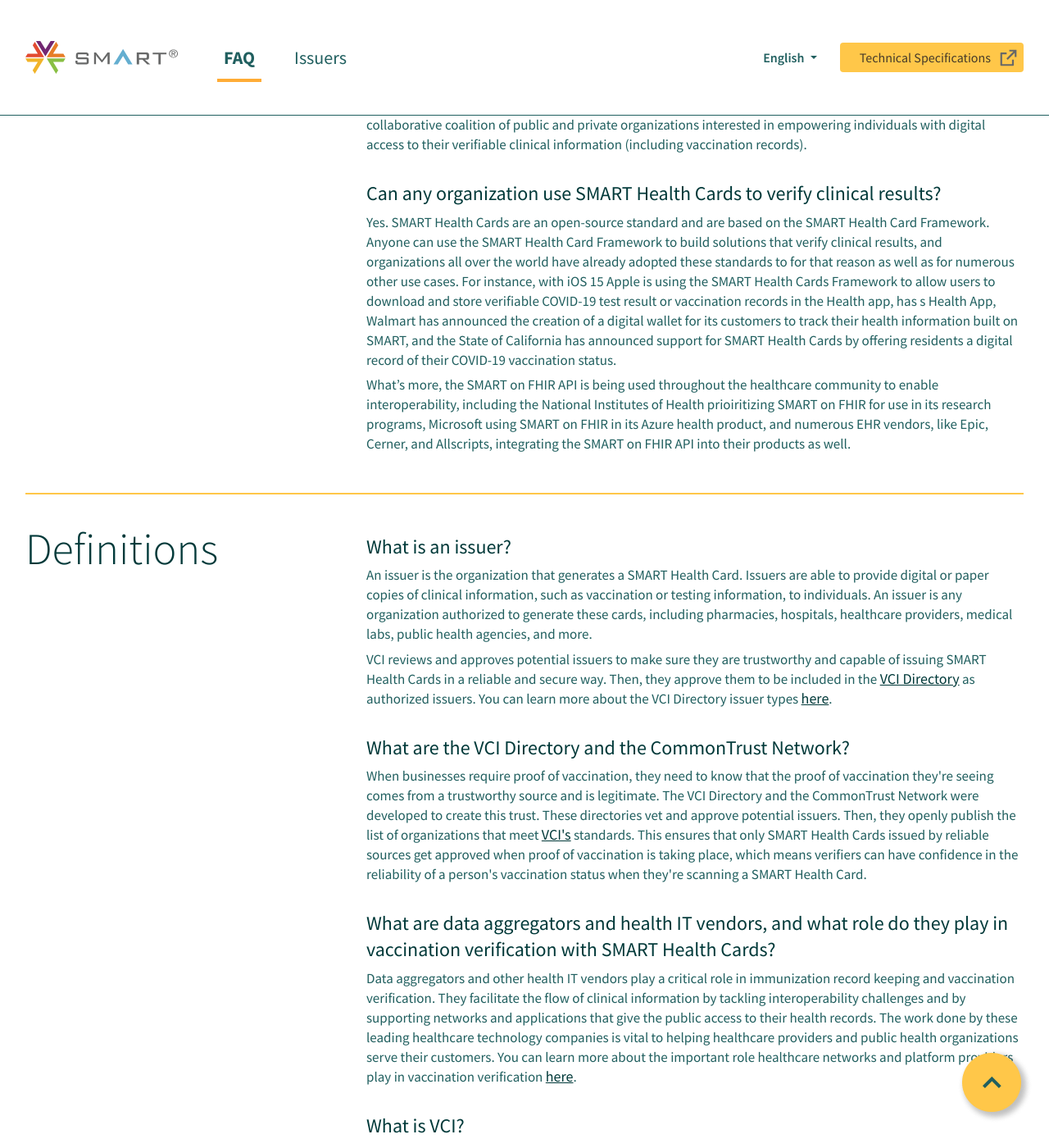
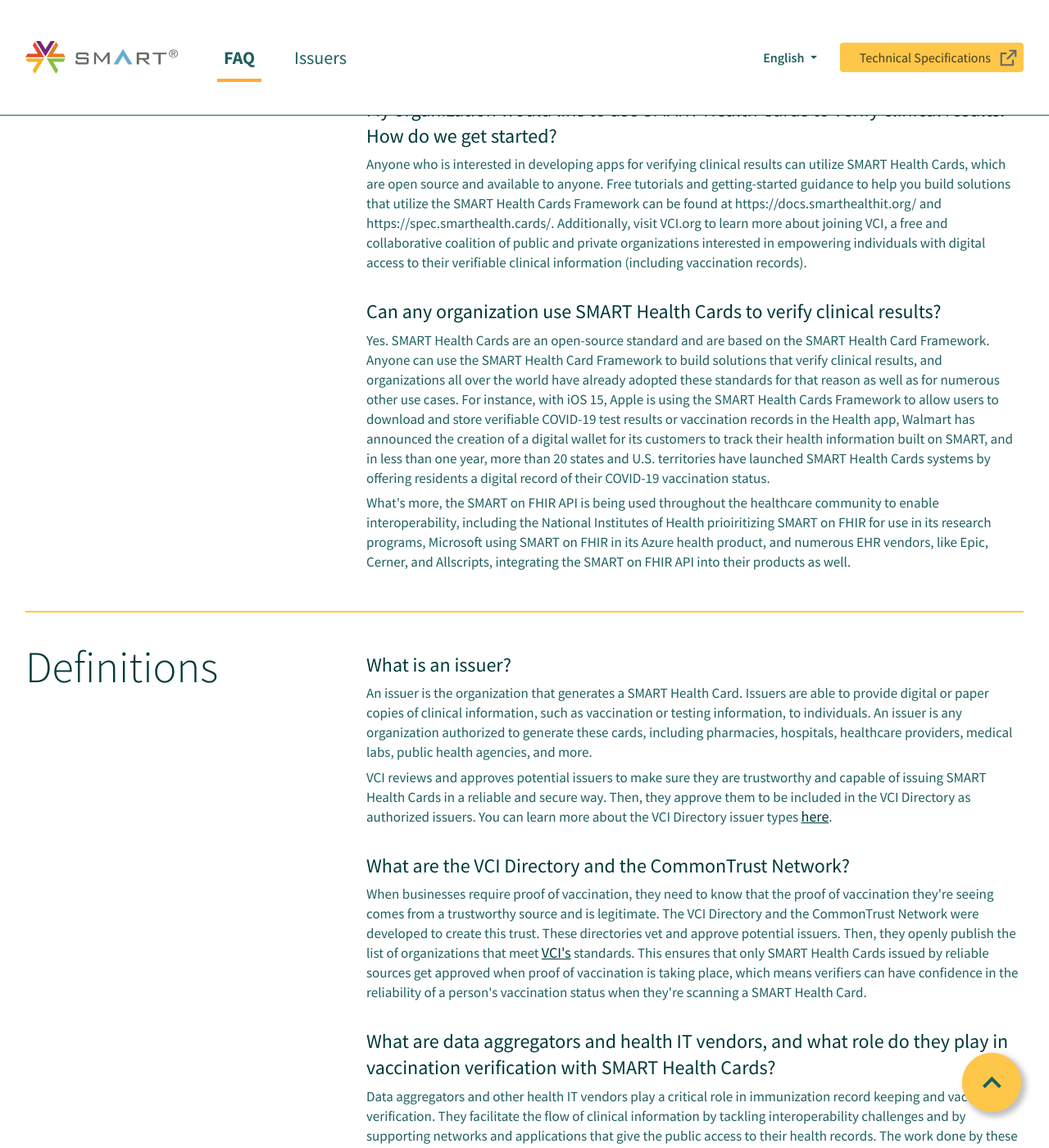
Before and after one commit to smart-health-cards/staging, a Jekyll site: the page built from en/faq.html, in a window 1280 px wide and 1400 px high, scrolled down 4737 px. Shown: the whole window at 82% size. Built offline with Jekyll 4.4.1, drawn with Linux system fonts in a browser that asks for light colours; some of the changed text lies outside the part shown.

Commit message:
Weekly updates for week of 2/28/22 - New states in issuers state list - Update JSON from VCI git repo - Copy edits on Issuers page - Copy/link edits on FAQ page

```diff
--- a/css/main.css
+++ b/css/main.css
@@ -371,6 +371,11 @@
 
     color: #205F5F;
 }
+
+.answer + ul li a {
+    font-size: inherit;
+    line-height: inherit;
+}
 /* /FAQ Page */
 
 /* Issuers Page */
--- a/en/faq.html
+++ b/en/faq.html
@@ -44,7 +44,7 @@
                                 <a href="#I-don't-have-a-SMART-Health-Card.-Can-I-get-one">I don't have a SMART Health Card. Can I get one?  </a>
                             </li>
                             <li>
-                                <a href="#I-dont-have-a-smart-phone-internet-access-andor-a-printer-Can-I-still-get-and-use-a-SMART-Health-Card">I don’t have a smart phone, internet access, and/or a printer. Can I still get and use a SMART Health Card?  </a>
+                                <a href="#I-dont-have-a-smart-phone-internet-access-andor-a-printer-Can-I-still-get-and-use-a-SMART-Health-Card">I don't have a smart phone, internet access, and/or a printer. Can I still get and use a SMART Health Card?  </a>
                             </li>
                             <li>
                                 <a href="#Is-there-a-fee-to-use-a-SMART-Health-Card">Is there a fee to use a SMART Health Card?  </a>
@@ -53,7 +53,7 @@
                                 <a href="#Will-my-SMART-Health-Card-be-accepted-everywhere-that-asks-for-my-COVID-19-vaccination-or-test-status">Will my SMART Health Card be accepted everywhere that asks for my COVID-19 vaccination or test status?  </a>
                             </li>
                             <li>
-                                <a href="#I-dont-wish-to-use-a-SMART-Health-Card-How-do-I-opt-out">I don’t wish to use a SMART Health Card. How do I opt out?  </a>
+                                <a href="#I-dont-wish-to-use-a-SMART-Health-Card-How-do-I-opt-out">I don't wish to use a SMART Health Card. How do I opt out?  </a>
                             </li>
                             <li>
                                 <a href="#Can-I-delete-or-destroy-my-SMART-Health-Card">Can I delete or destroy my SMART Health Card? </a>
@@ -62,7 +62,7 @@
                                 <a href="#What-if-the-information-on-my-SMART-Health-Card-is-wrong">What if the information on my SMART Health Card is wrong? </a>
                             </li>
                             <li>
-                                <a href="#Can-I-present-my-childs-or-parents-SMART-Health-Card-on-their-behalf">Can I present my child’s/parent’s SMART Health Card on their behalf? </a>
+                                <a href="#Can-I-present-my-childs-or-parents-SMART-Health-Card-on-their-behalf">Can I present my child's/parent's SMART Health Card on their behalf? </a>
                             </li>
                         </ul>
 
@@ -199,7 +199,7 @@
                             <a href="faq.html#How-can-I-get-a-SMART-Health-Card" class="question">How can I get a SMART Health Card?  </a>
                         </p>
                         <p class="answer">
-                            SMART Health Cards may come from any organization that has your clinical information, such as a pharmacy, doctor’s office, or state registry. You can find a <a href="https://www.commontrustnetwork.org/verifier-list">list of issuers here</a>. Here are some of the ways you may get a SMART Health Card from them:
+                            SMART Health Cards may come from any organization that has your clinical information, such as a pharmacy, doctor's office, or state registry. You can find a <a href="issuers.html">list of issuers here</a>. Here are some of the ways you may get a SMART Health Card from them:
                             <ul>
                                 <li>
                                     A paper copy may be handed to you by the organization at the time of your visit.
@@ -213,6 +213,11 @@
                                 <li>
                                     You may connect your health records to an app that supports SMART Health Cards.
                                 </li>
+                                <ul>
+                                    <li>iPhone users can add their Digital Vaccine Record to Apple Health and Apple Wallet by following instructions <a href="https://support.apple.com/en-us/HT212752" target="_blank">here</a>.</li>
+                                    <li>Android users who use Google Pay can add their Digital Vaccine Record to Google Pay by following instructions <a href="https://support.google.com/googlepay/answer/10890261?hl=en&visit_id=637763309636548388-1782424968&rd=1" taregt="_blank">here</a>.</li>
+                                    <li>Samsung Pay users can add their Digital Vaccine Record to Samsung Pay by following instructions <a href="https://news.samsung.com/us/samsung-pay-smart-health-vaccine-cards-covid19-common-project-foundation/" target="_blank">here</a>.</li>
+                                </ul>
                             </ul>
                         </p>
                     </div>
@@ -225,7 +230,7 @@
                             <a href="faq.html#I-don't-have-a-SMART-Health-Card.-Can-I-get-one" class="question">I don't have a SMART Health Card. Can I get one? </a>
                         </p>
                         <p class="answer">
-                            The organization that has your clinical records may be able to give you one. Additionally, you can find a <a href="https://www.commontrustnetwork.org/verifier-list">list of issuers here</a>.
+                            The organization that has your clinical records may be able to give you one. Additionally, you can find a <a href="issuers.html">list of issuers here</a>.
                         </p>
                     </div>
                 </div>
@@ -234,7 +239,7 @@
                     <div class="col-12">
                         <a name="I-dont-have-a-smart-phone-internet-access-andor-a-printer-Can-I-still-get-and-use-a-SMART-Health-Card" class="anchor"></a>
                         <p class="question">
-                            <a href="faq.html#I-dont-have-a-smart-phone-internet-access-andor-a-printer-Can-I-still-get-and-use-a-SMART-Health-Card" class="question">I don’t have a smart phone, internet access, and/or a printer. Can I still get and use a SMART Health Card?  </a>
+                            <a href="faq.html#I-dont-have-a-smart-phone-internet-access-andor-a-printer-Can-I-still-get-and-use-a-SMART-Health-Card" class="question">I don't have a smart phone, internet access, and/or a printer. Can I still get and use a SMART Health Card?  </a>
                         </p>
                         <p class="answer">
                             Yes. The organization with your clinical information may give you a printed paper copy of your SMART Health Card.
@@ -261,7 +266,7 @@
                             <a href="faq.html#Will-my-SMART-Health-Card-be-accepted-everywhere-that-asks-for-my-COVID-19-vaccination-or-test-status" class="question">Will my SMART Health Card be accepted everywhere that asks for my COVID-19 vaccination or test status?  </a>
                         </p>
                         <p class="answer">
-                            Right now, different organizations have different rules for verifying vaccinations or test results. For example, some countries may have different rules than others. SMART Health Cards are designed so they may be used by any organization that wants to use them. All organizations should provide options for users who don’t have or prefer not to use a SMART Health Card.
+                            Right now, different organizations have different rules for verifying vaccinations or test results. For example, some countries may have different rules than others. SMART Health Cards are designed so they may be used by any organization that wants to use them. All organizations should provide options for users who don't have or prefer not to use a SMART Health Card.
                         </p>
                     </div>
                 </div>
@@ -270,7 +275,7 @@
                     <div class="col-12">
                         <a name="I-dont-wish-to-use-a-SMART-Health-Card-How-do-I-opt-out" class="anchor"></a>
                         <p class="question">
-                            <a href="faq.html#I-dont-wish-to-use-a-SMART-Health-Card-How-do-I-opt-out" class="question">I don’t wish to use a SMART Health Card. How do I opt out?  </a>
+                            <a href="faq.html#I-dont-wish-to-use-a-SMART-Health-Card-How-do-I-opt-out" class="question">I don't wish to use a SMART Health Card. How do I opt out?  </a>
                         </p>
                         <p class="answer">
                             Even if you get a SMART Health Card, you do not need to share it with anyone. Choosing to share your information is always in your control and the SMART Health Card should never be your only option when asked to show your vaccination history or test results.
@@ -306,7 +311,7 @@
                     <div class="col-12">
                         <a name="Can-I-present-my-childs-or-parents-SMART-Health-Card-on-their-behalf" class="anchor"></a>
                         <p class="question">
-                            <a href="faq.html#Can-I-present-my-childs-or-parents-SMART-Health-Card-on-their-behalf" class="question">Can I present my child’s/parent’s SMART Health Card on their behalf? </a>
+                            <a href="faq.html#Can-I-present-my-childs-or-parents-SMART-Health-Card-on-their-behalf" class="question">Can I present my child's/parent's SMART Health Card on their behalf? </a>
                         </p>
                         <p class="answer">
                             Yes, as long as you are allowed to. Sharing a SMART Health Card is similar to sharing other medical records in this way.
@@ -351,7 +356,7 @@
                             <a name="sharingInformation" class="anchor"></a><a href="faq.html#What-happens-to-my-information-after-I-share-it" class="question">What happens to my information after I share it?   </a>
                         </p>
                         <p class="answer">
-                            Sharing your SMART Health Card information is just like sharing a paper copy of immunization records with a school, faxing medical records to a physician’s office, or using your credit card at a restaurant. You should only share your SMART Health Card information with trusted organizations that tell you what they intend to do with your data and/or if they will keep it. If you are not comfortable with the organization seeing the information in your SMART Health Card, you should not share it.
+                            Sharing your SMART Health Card information is just like sharing a paper copy of immunization records with a school, faxing medical records to a physician's office, or using your credit card at a restaurant. You should only share your SMART Health Card information with trusted organizations that tell you what they intend to do with your data and/or if they will keep it. If you are not comfortable with the organization seeing the information in your SMART Health Card, you should not share it.
                         </p>
                     </div>
                 </div>
@@ -375,7 +380,7 @@
                             <a href="faq.html#Can-someone-steal-my-SMART-Health-Card" class="question">Can someone steal my SMART Health Card?  </a>
                         </p>
                         <p class="answer">
-                            Your SMART Health Card can be presented by anyone holding it. However, SMART Health Cards are verified with another form identification, such as a student account in a school system or a driver’s license.
+                            Your SMART Health Card can be presented by anyone holding it. However, SMART Health Cards are verified with another form identification, such as a student account in a school system or a driver's license.
                         </p>
                     </div>
                 </div>
@@ -490,10 +495,10 @@
                             <a href="faq.html#Can-any-organization-use-SMART-Health-Cards-to-verify-clinical-results" class="question">Can any organization use SMART Health Cards to verify clinical results? </a>
                         </p>
                         <p class="answer">
-                            Yes. SMART Health Cards are an open-source standard and are based on the SMART Health Card Framework. Anyone can use the SMART Health Card Framework to build solutions that verify clinical results, and organizations all over the world have already adopted these standards to for that reason as well as for numerous other use cases. For instance, with iOS 15 Apple is using the SMART Health Cards Framework to allow users to download and store verifiable COVID-19 test result or vaccination records in the Health app, has s Health App, Walmart has announced the creation of a digital wallet for its customers to track their health information built on SMART, and the State of California has announced support for SMART Health Cards by offering residents a digital record of their COVID-19 vaccination status.
+                            Yes. SMART Health Cards are an open-source standard and are based on the SMART Health Card Framework. Anyone can use the SMART Health Card Framework to build solutions that verify clinical results, and organizations all over the world have already adopted these standards for that reason as well as for numerous other use cases. For instance, with iOS 15, Apple is using the SMART Health Cards Framework to allow users to download and store verifiable COVID-19 test results or vaccination records in the Health app, Walmart has announced the creation of a digital wallet for its customers to track their health information built on SMART, and in less than one year, more than 20 states and U.S. territories have launched SMART Health Cards systems by offering residents a digital record of their COVID-19 vaccination status.
                         </p>
                         <p class="answer">
-                            What’s more, the SMART on FHIR API is being used throughout the healthcare community to enable interoperability, including the National Institutes of Health prioiritizing SMART on FHIR for use in its research programs, Microsoft using SMART on FHIR in its Azure health product, and numerous EHR vendors, like Epic, Cerner, and Allscripts, integrating the SMART on FHIR API into their products as well.
+                            What's more, the SMART on FHIR API is being used throughout the healthcare community to enable interoperability, including the National Institutes of Health prioiritizing SMART on FHIR for use in its research programs, Microsoft using SMART on FHIR in its Azure health product, and numerous EHR vendors, like Epic, Cerner, and Allscripts, integrating the SMART on FHIR API into their products as well.
                         </p>
                     </div>
                 </div>
@@ -524,7 +529,7 @@
                             An issuer is the organization that generates a SMART Health Card. Issuers are able to provide digital or paper copies of clinical information, such as vaccination or testing information, to individuals. An issuer is any organization authorized to generate these cards, including pharmacies, hospitals, healthcare providers, medical labs, public health agencies, and more.
                         </p>
                         <p class="answer">
-                            VCI reviews and approves potential issuers to make sure they are trustworthy and capable of issuing SMART Health Cards in a reliable and secure way. Then, they approve them to be included in the <a href="#What-are-the-VCI-Directory-and-the-CommonTrust-Network">VCI Directory</a> as authorized issuers. You can learn more about the VCI Directory issuer types <a href="https://vci.org/updates/october-25th-2021" target="_blank">here</a>.
+                            VCI reviews and approves potential issuers to make sure they are trustworthy and capable of issuing SMART Health Cards in a reliable and secure way. Then, they approve them to be included in the VCI Directory as authorized issuers. You can learn more about the VCI Directory issuer types <a href="https://vci.org/updates/october-25th-2021" target="_blank">here</a>.
                         </p>
                     </div>
                 </div>
@@ -546,7 +551,7 @@
                             <a href="faq.html#What-are-data-aggregators-and-health-IT-vendors-and-what-role-do-they-play-in-vaccination-verification-with-SMART-Health-Cards" class="question">What are data aggregators and health IT vendors, and what role do they play in vaccination verification with SMART Health Cards?</a>
                         </p>
                         <p class="answer">
-                            Data aggregators and other health IT vendors play a critical role in immunization record keeping and vaccination verification. They facilitate the flow of clinical information by tackling interoperability challenges and by supporting networks and applications that give the public access to their health records. The work done by these leading healthcare technology companies is vital to helping healthcare providers and public health organizations serve their customers. You can learn more about the important role healthcare networks and platform providers play in vaccination verification <a href="https://www.commontrustnetwork.org/verifier-list" target="_blank">here</a>.
+                            Data aggregators and other health IT vendors play a critical role in immunization record keeping and vaccination verification. They facilitate the flow of clinical information by tackling interoperability challenges and by supporting networks and applications that give the public access to their health records. The work done by these leading healthcare technology companies is vital to helping healthcare providers and public health organizations serve their customers.
                         </p>
                     </div>
                 </div>
```
Also changed, not shown: other parts of en/faq.html (+3 -3 lines), en/issuers.html (+15 -5 lines), _data/vci-issuers.json.
